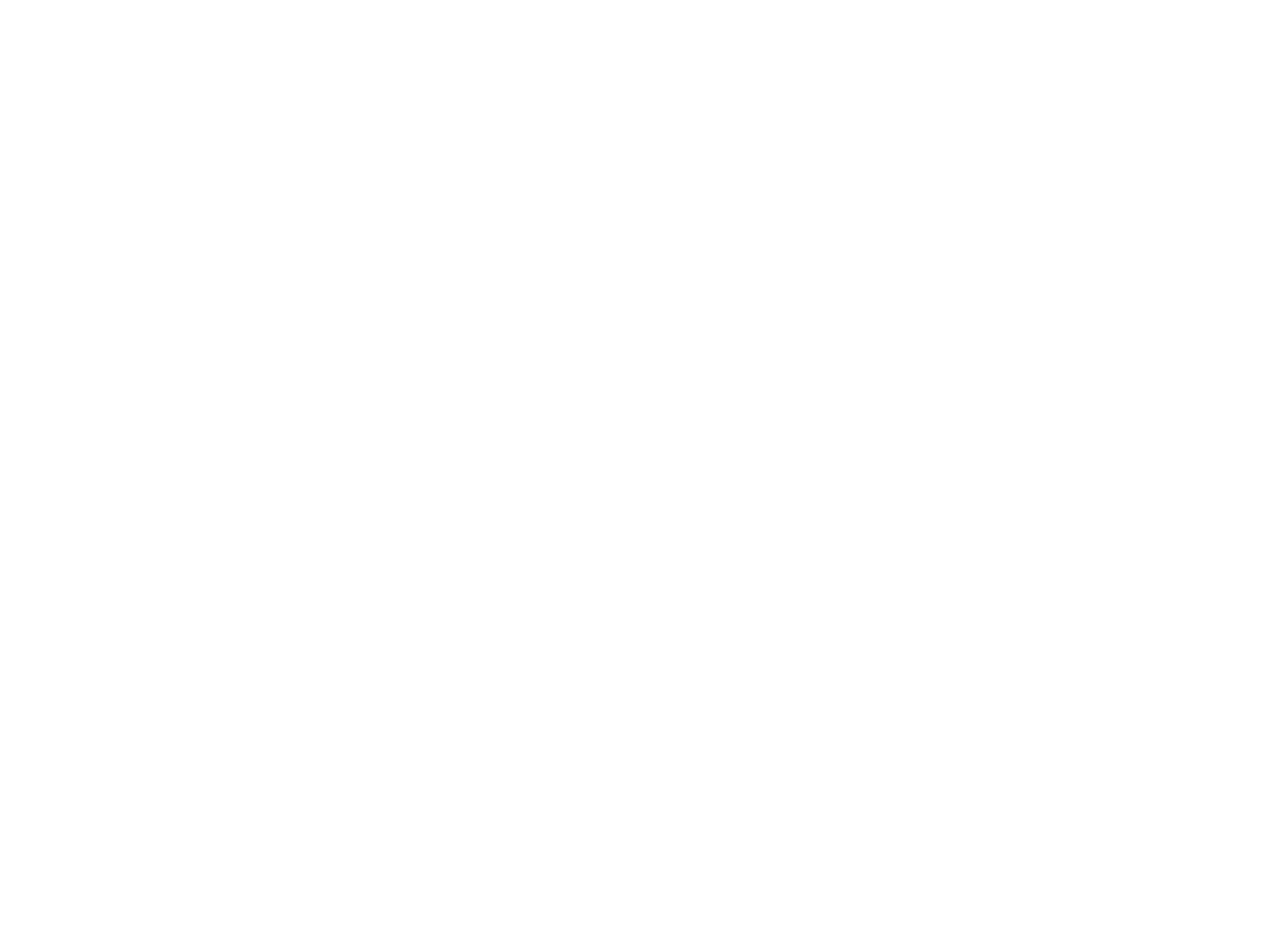
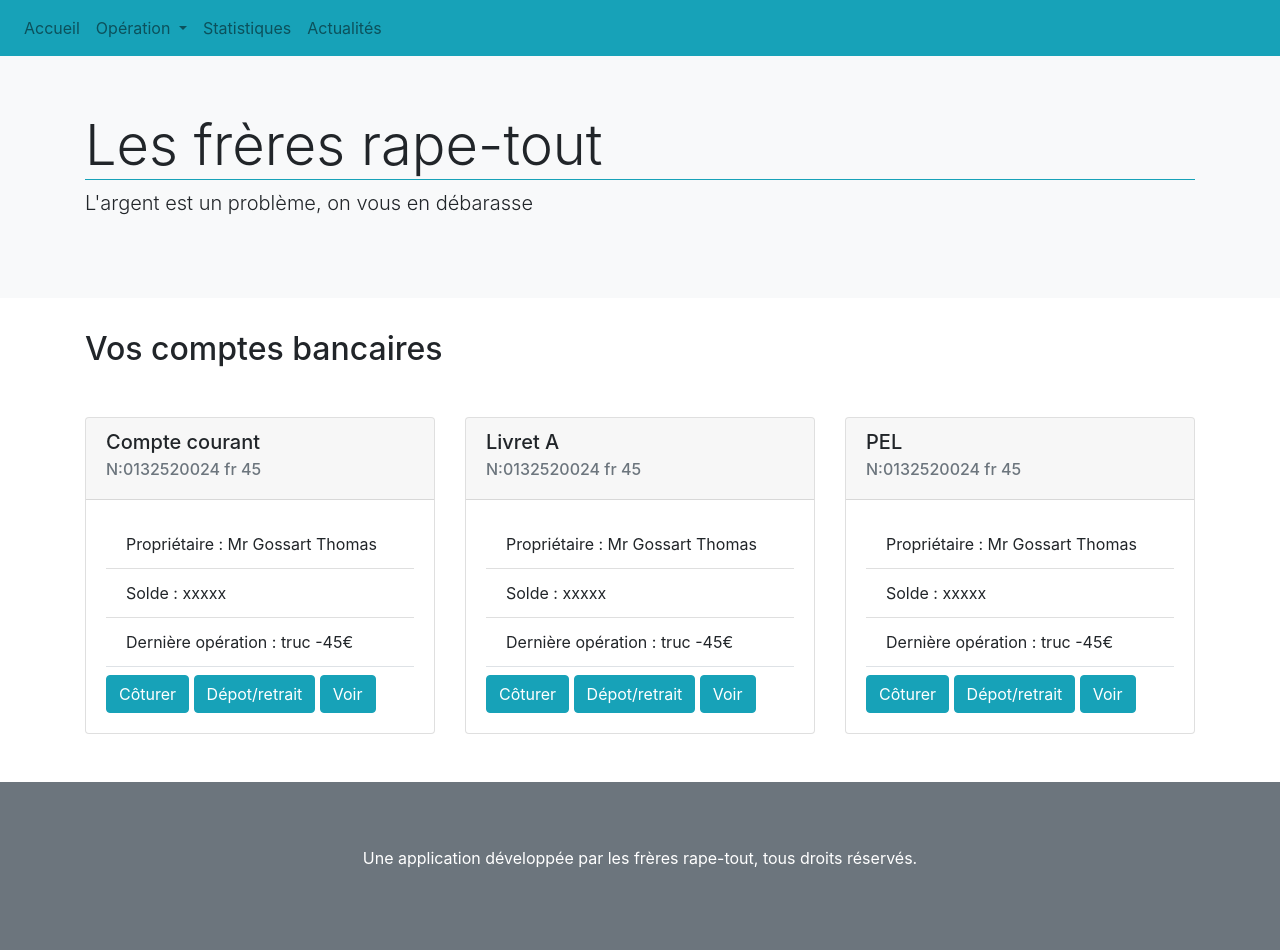
Before and after one commit to thomgo/banque-frontend, a website built with Parcel: page index.html in a window 1280 px wide. Before the commit the page ends 800 px from the top, so only its background shows below. Built offline with nearby package versions, Linux system fonts and the light colour scheme.

Commit message:
add base template with bootstrap

```diff
--- a/index.html
+++ b/index.html
@@ -18,7 +18,108 @@
 </head>
 
 <body>
+  <nav class="navbar navbar-expand-lg navbar-light bg-info fixed-top">
+    <button class="navbar-toggler" type="button" data-toggle="collapse" data-target="#navbarSupportedContent" aria-controls="navbarSupportedContent" aria-expanded="false" aria-label="Toggle navigation">
+      <span class="navbar-toggler-icon"></span>
+    </button>
 
+    <div class="collapse navbar-collapse" id="navbarSupportedContent">
+      <ul class="navbar-nav mr-auto">
+        <li class="nav-item">
+          <a class="nav-link" href="index.html">Accueil</a>
+        </li>
+        <li class="nav-item dropdown">
+          <a class="nav-link dropdown-toggle" href="#" id="operations" role="button" data-toggle="dropdown" aria-haspopup="true" aria-expanded="false">
+            Opération
+          </a>
+          <div class="dropdown-menu" aria-labelledby="operations">
+            <a class="dropdown-item" href="addCount.html">Nouveau compte</a>
+            <a class="dropdown-item" href="operation.html">Retrait/depôt</a>
+            <a class="dropdown-item" href="transfer.html">Virement</a>
+          </div>
+        </li>
+        <li class="nav-item">
+          <a class="nav-link" href="statistic.html">Statistiques</a>
+        </li>
+        <li class="nav-item">
+          <a class="nav-link" href="blog.html">Actualités</a>
+        </li>
+      </ul>
+    </div>
+  </nav>
+
+  <header class="jumbotron jumbotron-fluid bg-light mt-5">
+    <section class="container">
+      <h1 class="display-4 border-info border-bottom">Les frères rape-tout</h1>
+      <p class="lead">L'argent est un problème, on vous en débarasse</p>
+    </section>
+  </header>
+
+  <main class="container">
+    <h2>Vos comptes bancaires</h2>
+    <div class="row mt-5">
+      <div class="col-12 col-md-6 col-lg-4">
+        <article class="card">
+          <div class="card-header">
+            <h5 class="card-title">Compte courant</h5>
+            <h6 class="card-subtitle mb-2 text-muted">N:0132520024 fr 45</h6>
+          </div>
+          <div class="card-body">
+            <ul class="list-group list-group-flush border-bottom mb-2">
+              <li class="list-group-item">Propriétaire : Mr Gossart Thomas</li>
+              <li class="list-group-item">Solde : xxxxx</li>
+              <li class="list-group-item">Dernière opération : truc -45€</li>
+            </ul>
+            <a href="#" class="btn btn-info">Côturer</a>
+            <a href="#" class="btn btn-info">Dépot/retrait</a>
+            <a href="#" class="btn btn-info">Voir</a>
+          </div>
+        </article>
+      </div>
+      <div class="col-12 col-md-6 col-lg-4">
+        <article class="card">
+          <div class="card-header">
+            <h5 class="card-title">Livret A</h5>
+            <h6 class="card-subtitle mb-2 text-muted">N:0132520024 fr 45</h6>
+          </div>
+          <div class="card-body">
+            <ul class="list-group list-group-flush border-bottom mb-2">
+              <li class="list-group-item">Propriétaire : Mr Gossart Thomas</li>
+              <li class="list-group-item">Solde : xxxxx</li>
+              <li class="list-group-item">Dernière opération : truc -45€</li>
+            </ul>
+            <a href="#" class="btn btn-info">Côturer</a>
+            <a href="#" class="btn btn-info">Dépot/retrait</a>
+            <a href="#" class="btn btn-info">Voir</a>
+          </div>
+        </article>
+      </div>
+      <div class="col-12 col-md-6 col-lg-4">
+        <article class="card">
+          <div class="card-header">
+            <h5 class="card-title">PEL</h5>
+            <h6 class="card-subtitle mb-2 text-muted">N:0132520024 fr 45</h6>
+          </div>
+          <div class="card-body">
+            <ul class="list-group list-group-flush border-bottom mb-2">
+              <li class="list-group-item">Propriétaire : Mr Gossart Thomas</li>
+              <li class="list-group-item">Solde : xxxxx</li>
+              <li class="list-group-item">Dernière opération : truc -45€</li>
+            </ul>
+            <a href="#" class="btn btn-info">Côturer</a>
+            <a href="#" class="btn btn-info">Dépot/retrait</a>
+            <a href="#" class="btn btn-info">Voir</a>
+          </div>
+        </article>
+      </div>
+    </div>
+  </main>
+
+  <footer class="jumbotron jumbotron-fluid mt-5 mb-0 bg-secondary text-white text-center">
+    <section class="container">
+      <p>Une application développée par les frères rape-tout, tous droits réservés.</p>
+    </section>
+  </footer>
   <!-- Add your site or application content here -->
   <script src="https://code.jquery.com/jquery-3.5.1.slim.min.js" integrity="sha384-DfXdz2htPH0lsSSs5nCTpuj/zy4C+OGpamoFVy38MVBnE+IbbVYUew+OrCXaRkfj" crossorigin="anonymous"></script>
   <script src="https://cdn.jsdelivr.net/npm/popper.js@1.16.1/dist/umd/popper.min.js" integrity="sha384-9/reFTGAW83EW2RDu2S0VKaIzap3H66lZH81PoYlFhbGU+6BZp6G7niu735Sk7lN" crossorigin="anonymous"></script>
```
